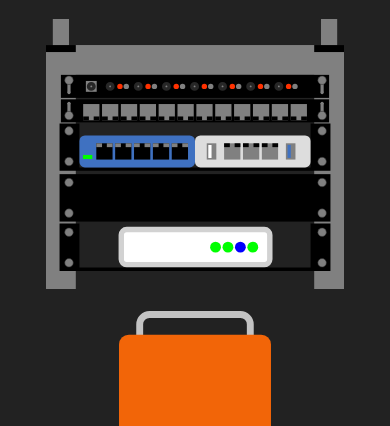
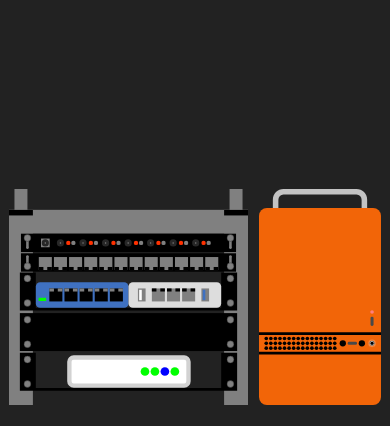
Before and after one commit to breqdev/home.breq.dev, a plain HTML site: page home.breq.dev/index.html in a window 390 px wide. Shown: the top 426 px of the page. Drawn offline with Linux system fonts and the light colour scheme; a web font is replaced by a local one.

Commit message:
minor tweaks for mobile

```diff
--- a/home.breq.dev/index.css
+++ b/home.breq.dev/index.css
@@ -29,7 +29,13 @@ img {
   height: 13em;
 }
 
-@media (max-width: 768px) {
+@media (max-width: 1200px) {
+  img {
+    height: 8em;
+  }
+}
+
+@media (max-width: 992px) {
   body {
     flex-direction: column;
     font-size: 18px;
@@ -37,7 +43,7 @@ img {
   }
 
   img {
-    height: 15em;
+    height: 12em;
   }
 }
 
--- a/home.breq.dev/index.html
+++ b/home.breq.dev/index.html
@@ -13,8 +13,10 @@
     />
   </head>
   <body>
-    <img src="./rack.svg" />
-    <img src="./computer.svg" />
+    <div>
+      <img src="./rack.svg" />
+      <img src="./computer.svg" />
+    </div>
     <section>
       <h1>home.breq.dev</h1>
 
```
